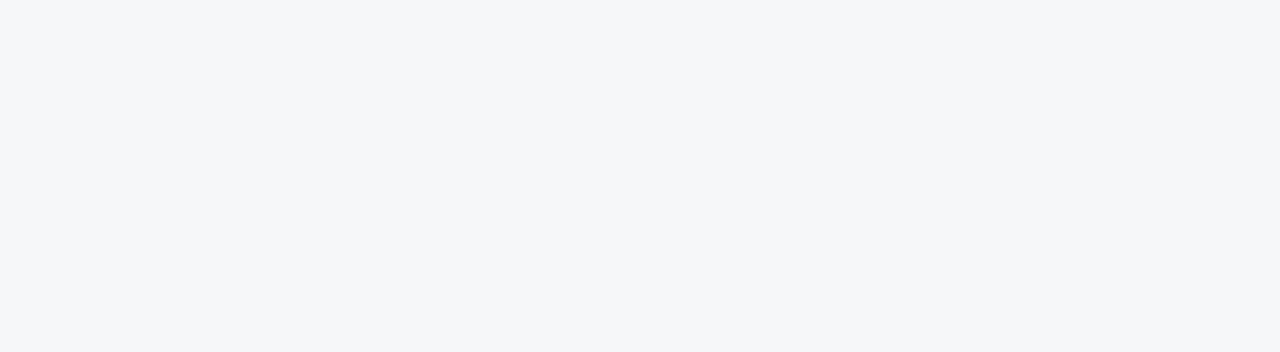
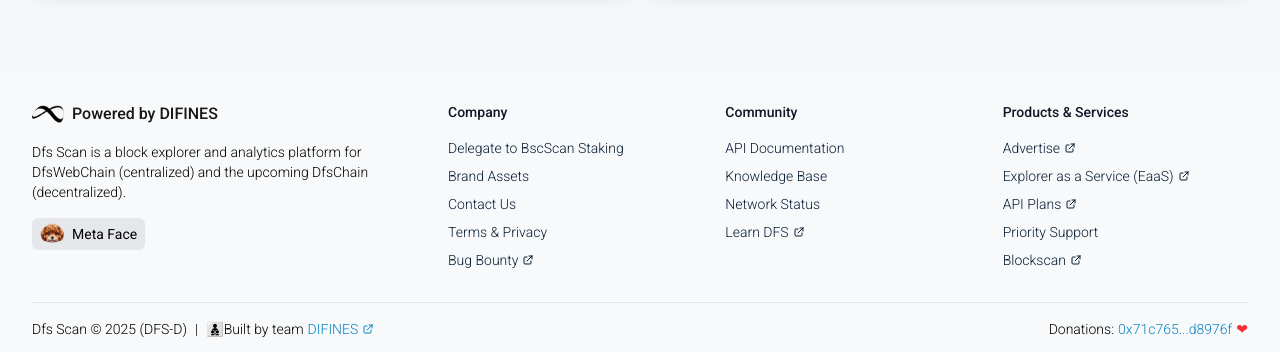
Before and after one commit to mwatanabe099239/dfs-dfsscan, a Next.js app: page / in a window 1280 px wide. Shown: the part 997-1349 px from the top of the page. Before the commit the page ends 992 px from the top, so only its background shows below. Built offline with nearby package versions, Linux system fonts and the light colour scheme; no server answers; the database is empty.

Commit message:
Add footer component to layout, update main content padding, and enhance homepage with sponsored advertisement section

```diff
--- a/src/app/layout.tsx
+++ b/src/app/layout.tsx
@@ -8,6 +8,7 @@
 import SkeletonLoading from "../components/SkeletonLoading";
 import "./globals.css";
 import "@fortawesome/fontawesome-svg-core/styles.css";
+import Footer from "../components/Footer";
 config.autoAddCss = false;
 
 const roboto = Roboto({
@@ -38,7 +39,8 @@
         <Suspense fallback={<SkeletonLoading />}>
           <TopBar />
           <Navbar />
-          <main className="container mx-auto px-4 py-8">{children}</main>
+          <main className="container mx-auto px-4 pt-8 pb-20">{children}</main>
+          <Footer />
           <Toaster />
         </Suspense>
       </body>
--- a/src/app/page.tsx
+++ b/src/app/page.tsx
@@ -38,8 +38,15 @@
               </h1>
             </div>
             <SearchBar />
+            <div className="text-base mt-3 text-gray-300">
+              <span className="font-semibold">Sponsored: </span>
+              Advertise across our explorers and boost your visibility.{" "}
+              <span className="text-[#0784c3] cursor-pointer">
+                Book your slot here!
+              </span>
+            </div>
           </div>
-          <div className="w-1/3 flex items-start justify-center">
+          <div className="w-1/3 flex items-center justify-center">
             <div className="w-fit relative md:block hidden">
               <div className="absolute -top-2 right-5 bg-white text-black px-2 py-1 text-xs rounded-md">
                 Ad
@@ -48,7 +55,7 @@
                 src="/images/ads.png"
                 alt="DFS Logo"
                 className="h-auto object-contain rounded-lg cursor-pointer"
-                width={300}
+                width={350}
                 height={100}
                 priority
                 onClick={() => {
--- /dev/null
+++ b/src/components/Footer.tsx
@@ -0,0 +1,185 @@
+"use client";
+
+import Link from "next/link";
+import Image from "next/image";
+
+interface FooterLink {
+  label: string;
+  href: string;
+  isExternal?: boolean;
+}
+
+const FOOTER_SECTIONS = {
+  company: {
+    title: "Company",
+    links: [
+      {
+        label: "Delegate to BscScan Staking",
+        href: "/#",
+        isExternal: false,
+      },
+      { label: "Brand Assets", href: "/#", isExternal: false },
+      { label: "Contact Us", href: "/#", isExternal: false },
+      { label: "Terms & Privacy", href: "/#", isExternal: false },
+      { label: "Bug Bounty", href: "/#", isExternal: true },
+    ],
+  },
+  community: {
+    title: "Community",
+    links: [
+      { label: "API Documentation", href: "/#", isExternal: false },
+      { label: "Knowledge Base", href: "/#", isExternal: false },
+      { label: "Network Status", href: "/#", isExternal: false },
+      { label: "Learn DFS", href: "/#", isExternal: true },
+    ],
+  },
+  products: {
+    title: "Products & Services",
+    links: [
+      { label: "Advertise", href: "/#", isExternal: true },
+      {
+        label: "Explorer as a Service (EaaS)",
+        href: "/#",
+        isExternal: true,
+      },
+      { label: "API Plans", href: "/#", isExternal: true },
+      { label: "Priority Support", href: "/#", isExternal: false },
+      { label: "Blockscan", href: "/#", isExternal: true },
+    ],
+  },
+};
+
+const FooterLinkComponent = ({ link }: { link: FooterLink }) => (
+  <Link
+    href={link.href}
+    className="hover:text-[#0784c3] text-[#081d35] text-sm flex items-center gap-1 font-thin"
+    target={link.isExternal ? "_blank" : "_self"}
+    rel={link.isExternal ? "noopener noreferrer" : ""}
+  >
+    {link.label}
+    {link.isExternal && (
+      <svg
+        className="w-3 h-3"
+        fill="none"
+        stroke="currentColor"
+        viewBox="0 0 24 24"
+      >
+        <path
+          strokeLinecap="round"
+          strokeLinejoin="round"
+          strokeWidth={2}
+          d="M10 6H6a2 2 0 00-2 2v10a2 2 0 002 2h10a2 2 0 002-2v-4M14 4h6m0 0v6m0-6L10 14"
+        />
+      </svg>
+    )}
+  </Link>
+);
+
+const FooterSection = ({
+  title,
+  links,
+}: {
+  title: string;
+  links: FooterLink[];
+}) => (
+  <div className="space-y-4 col-span-2">
+    <h3 className="font-medium text-gray-900 text-sm">{title}</h3>
+    <div className="flex flex-col space-y-2">
+      {links.map((link) => (
+        <FooterLinkComponent key={link.label} link={link} />
+      ))}
+    </div>
+  </div>
+);
+
+export default function Footer() {
+  return (
+    <footer className="bg-[#f8f9fa]">
+      <div className="container mx-auto px-8">
+        <div className="grid grid-cols-1 md:grid-cols-9 gap-8 py-8">
+          {/* Logo and Description Section */}
+          <div className="space-y-4 md:col-span-3 col-span-1">
+            <div className="flex items-center gap-2">
+              <Image
+                src="/dfs-logo-black.png"
+                alt="DFS Logo"
+                width={32}
+                height={32}
+                className="w-8 h-auto"
+              />
+              <span className="font-medium">Powered by DIFINES</span>
+            </div>
+            <p className="text-sm text-black font-thin">
+              Dfs Scan is a block explorer and analytics platform for
+              DfsWebChain (centralized) and the upcoming DfsChain
+              (decentralized).
+            </p>
+            <button className="flex items-center gap-2 text-sm text-black hover:text-[#0784c3] bg-gray-200 px-2 py-1 rounded-md cursor-pointer">
+              <Image
+                src="/images/face-logo.png"
+                alt="Meta Logo"
+                width={24}
+                height={24}
+                className="w-6 h-auto"
+              />
+              Meta Face
+            </button>
+          </div>
+
+          {/* Menu Sections */}
+          {Object.entries(FOOTER_SECTIONS).map(([key, section]) => (
+            <FooterSection
+              key={key}
+              title={section.title}
+              links={section.links}
+            />
+          ))}
+        </div>
+
+        {/* Bottom Section */}
+        <div className="flex flex-col md:flex-row justify-between items-center py-4 border-t border-gray-200 text-sm text-black font-thin">
+          <div className="flex items-center gap-2">
+            <span>Dfs Scan © 2025 (DFS-D) </span>
+            <span>|</span>
+            <div className="flex items-center gap-1">
+              <span>👨‍👦‍👦Built by team</span>
+              <Link
+                href="https://difines.com"
+                target="_blank"
+                rel="noopener noreferrer"
+                className="text-[#0784c3] hover:text-blue-700 flex items-center gap-1"
+              >
+                DIFINES
+                <svg
+                  className="w-3 h-3"
+                  fill="none"
+                  stroke="currentColor"
+                  viewBox="0 0 24 24"
+                >
+                  <path
+                    strokeLinecap="round"
+                    strokeLinejoin="round"
+                    strokeWidth={2}
+                    d="M10 6H6a2 2 0 00-2 2v10a2 2 0 002 2h10a2 2 0 002-2v-4M14 4h6m0 0v6m0-6L10 14"
+                  />
+                </svg>
+              </Link>
+            </div>
+          </div>
+          <div className="flex items-center gap-1">
+            <span>Donations:</span>
+            <Link
+              href="https://etherscan.io/address/0x71c765...d8976f"
+              target="_blank"
+              rel="noopener noreferrer"
+              className="text-[#0784c3] hover:text-blue-700"
+            >
+              0x71c765...d8976f
+            </Link>
+            <span className="text-red-500">❤</span>
+          </div>
+        </div>
+      </div>
+    </footer>
+  );
+}
```
